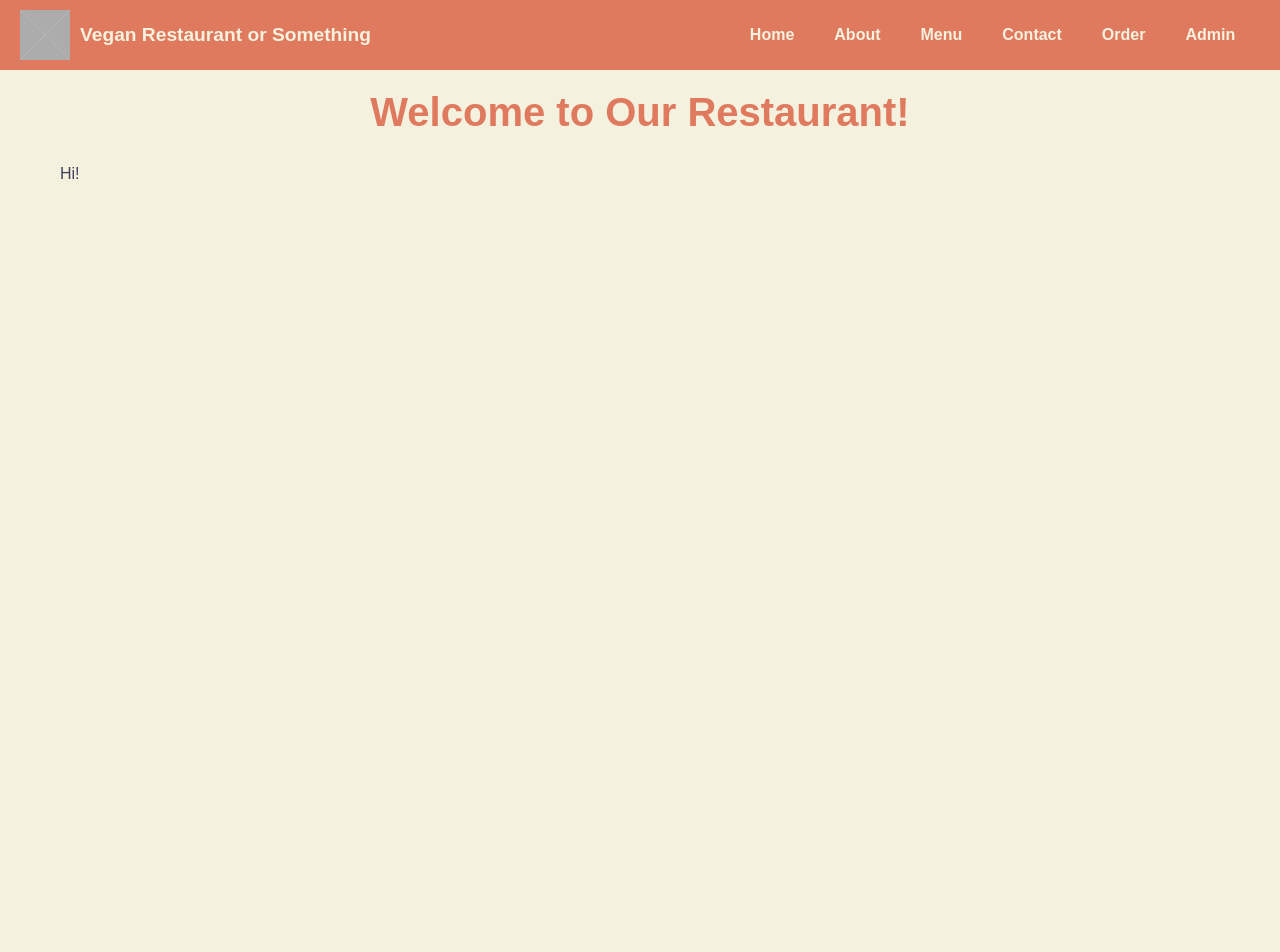
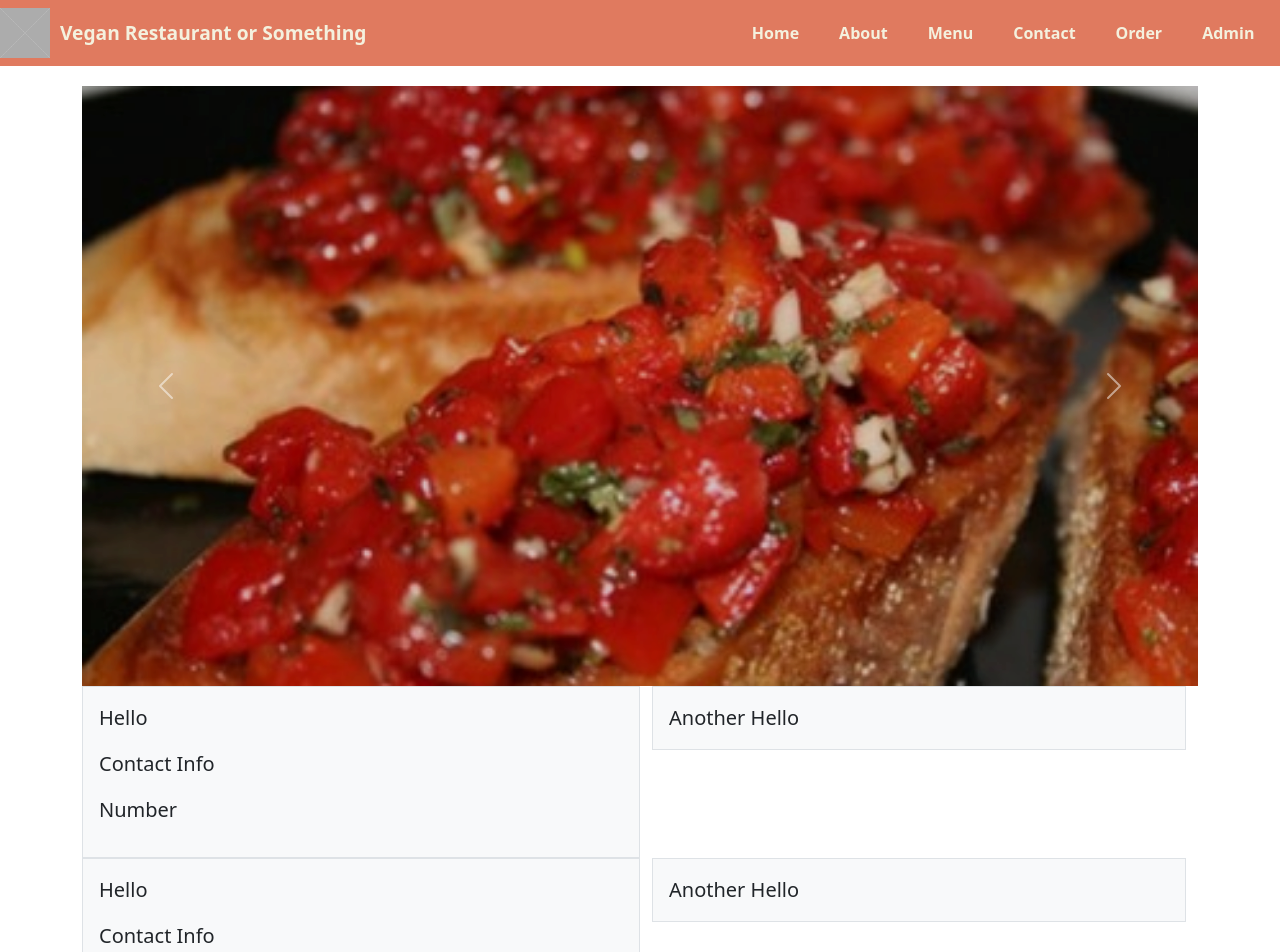
Before and after one commit to rebanto/tsa-webmaster-24, a React (Create React App) app in the folder client/: page / in a window 1280 px wide. Shown: the top 952 px of the page. Before the commit the page ends 800 px from the top, so only its background shows below. Built offline with nearby package versions, Linux system fonts and the light colour scheme.

Commit message:
home page carousel

```diff
--- a/client/package.json
+++ b/client/package.json
@@ -8,6 +8,7 @@
     "@testing-library/react": "^13.4.0",
     "@testing-library/user-event": "^13.5.0",
     "axios": "^1.7.7",
+    "bootstrap": "^5.3.3",
     "emailjs-com": "^3.2.0",
     "react": "^18.3.1",
     "react-dom": "^18.3.1",
--- a/client/src/App.js
+++ b/client/src/App.js
@@ -26,7 +26,7 @@ function App() {
         </div>
       </nav>
 
-      <main className="container">
+      <main className="container" >
         <Routes>
           <Route path="/" element={<Home />} />
           <Route path="/about" element={<About />} />
--- a/client/src/index.css
+++ b/client/src/index.css
@@ -40,10 +40,10 @@ main {
 }
 
 .container {
-  max-width: 1200px;
-  margin: 20px auto 0 auto;
+  max-width: 2000px;
+  /*margin: 20px auto 0 auto;*/
 
-  padding: 0 20px;
+  /*padding: 0 20px;*/
 }
 
 button {
--- a/client/src/index.js
+++ b/client/src/index.js
@@ -3,6 +3,8 @@ import ReactDOM from 'react-dom/client';
 import './index.css';
 import App from './App';
 import { BrowserRouter } from 'react-router-dom';
+import 'bootstrap/dist/css/bootstrap.min.css';
+import 'bootstrap/dist/js/bootstrap.bundle.min.js';
 
 const root = ReactDOM.createRoot(document.getElementById('root'));
 root.render(
--- /dev/null
+++ b/client/src/pages/Home.css
@@ -0,0 +1,52 @@
+.main{
+  margin-top:0px;
+
+}
+
+.c-item {
+  height: 600px;
+  object-fit: cover;
+  filter: brightness(1.4);
+
+
+}
+
+.c-img{
+
+  height:100%;
+  object-fit: cover;
+  filter: brightness(0.6);
+
+
+}
+
+.carousel-control-prev, .carousel-control-next {
+
+  background-color: white; /* Change button background color */
+
+  border-radius: 5px; /* Add rounded corners */
+
+  opacity: 0.8; /* Adjust button transparency */
+
+  padding: 10px; /* Modify padding around the icon */
+
+  cursor: pointer; /* Add a pointer cursor on hover */
+
+
+}
+
+.carousel-control-prev:hover, .carousel-control-next:hover, .carousel-control-prev-icon:hover, .carousel-control-next-icon:hover {
+  cursor:default;
+}
+
+.carousel-control-prev-icon, .carousel-control-next-icon {
+
+  font-size: 20px; /* Adjust icon size */
+
+  color: white; /* Set icon color */
+
+}
+
+.one{
+  height:500px;
+}
--- a/client/src/pages/Home.js
+++ b/client/src/pages/Home.js
@@ -1,12 +1,59 @@
+import { Button } from 'bootstrap/dist/js/bootstrap.bundle.min';
 import React from 'react';
+import "./Home.css";
 
 function Home() {
   return (
     <div>
-      <h2>Welcome to Our Restaurant!</h2>
-      <p>Hi!</p>
+      <div id="carouselExample" class="carousel slide" data-bs-ride="carousel"  width="100%">
+        <div class="carousel-inner">
+          <div class="carousel-item active c-item">
+            <img src="/images/bruschetta.jpg" class="d-block w-100 c-img" alt="na"></img>
+          </div>
+          <div class="carousel-item c-item">
+            <img src="/images/bruschetta.jpg" class="d-block w-100 c-img" alt="na"></img>
+          </div>
+          <div class="carousel-item c-item">
+            <img src="/images/bruschetta.jpg" class="d-block w-100 c-img" alt="na"></img>
+          </div>
+        </div>
+        <a class="carousel-control-prev" type="button" data-bs-target="#carouselExample" data-bs-slide="prev">
+          <span class="carousel-control-prev-icon bi bi-chevron-left" aria-hidden="true"></span>
+          <span class="visually-hidden">Previous</span>
+        </a>
+        <a class="carousel-control-next" type="button" data-bs-target="#carouselExample" data-bs-slide="next">
+          <span class="carousel-control-next-icon bi bi-chevron-right" aria-hidden="true"></span>
+          <span class="visually-hidden">Next</span>
+        </a>
+      </div>
+
+      <div class="container">
+        <div class="row gy-5">
+          <div class="col-6 p-3 fs-5 border bg-light">
+            <p>Hello</p>
+            <p>Contact Info</p>
+            <p>Number</p>
+          </div>
+          <div class="col-6">
+            <p class="p-3 fs-5 border bg-light">Another Hello</p>
+          </div>
+        </div>
+        <div class="row gy-2">
+          <div class="col-6 p-3 fs-5 border bg-light">
+            <p>Hello</p>
+            <p>Contact Info</p>
+            <p>Number</p>
+          </div>
+          <div class="col-6">
+            <p class="p-3 fs-5 border bg-light">Another Hello</p>
+          </div>
+        </div>
+      </div>
     </div>
-  );
+
+
+
+  )
 }
 
 export default Home;
--- a/package.json
+++ b/package.json
@@ -1,5 +1,6 @@
 {
   "dependencies": {
+    "bootstrap": "^5.3.3",
     "react-router-dom": "^7.0.2"
   }
 }
```
Also changed, not shown: 2 other files (tests, documents, lock files or other folders).
